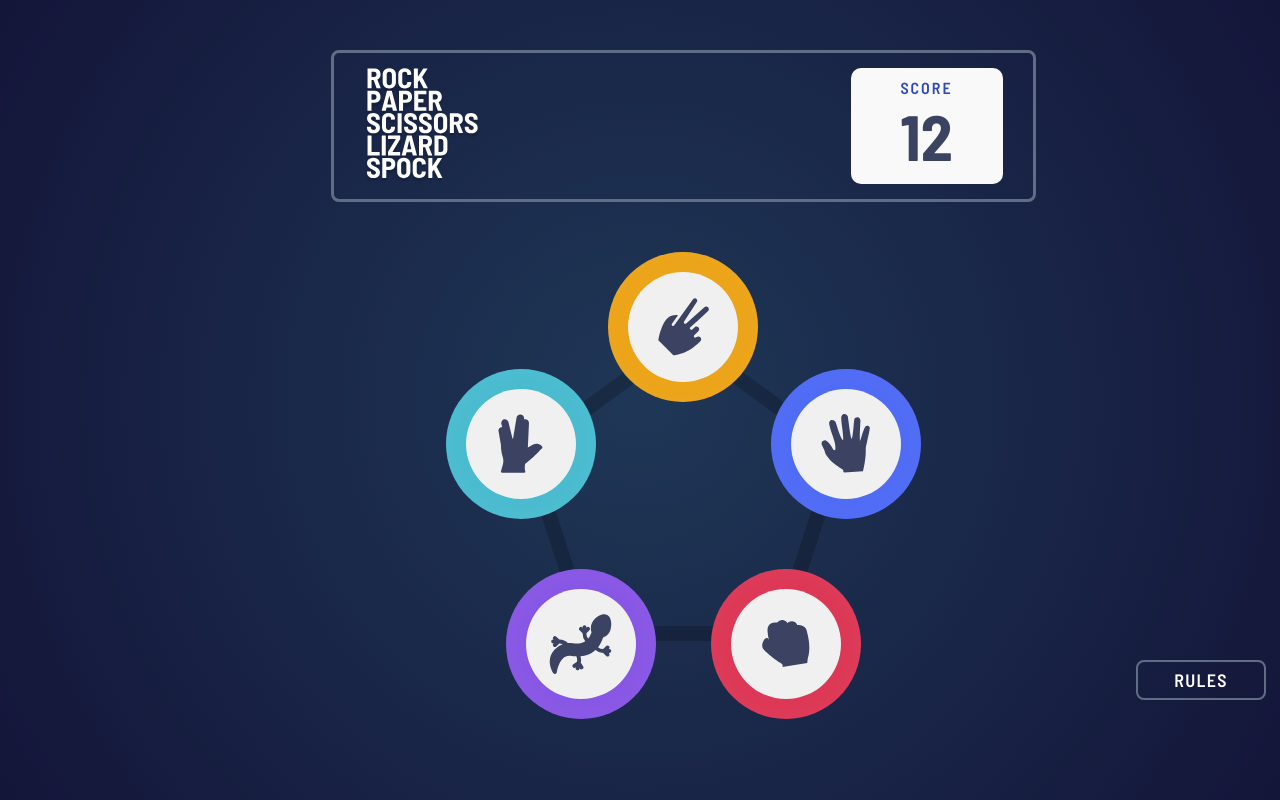
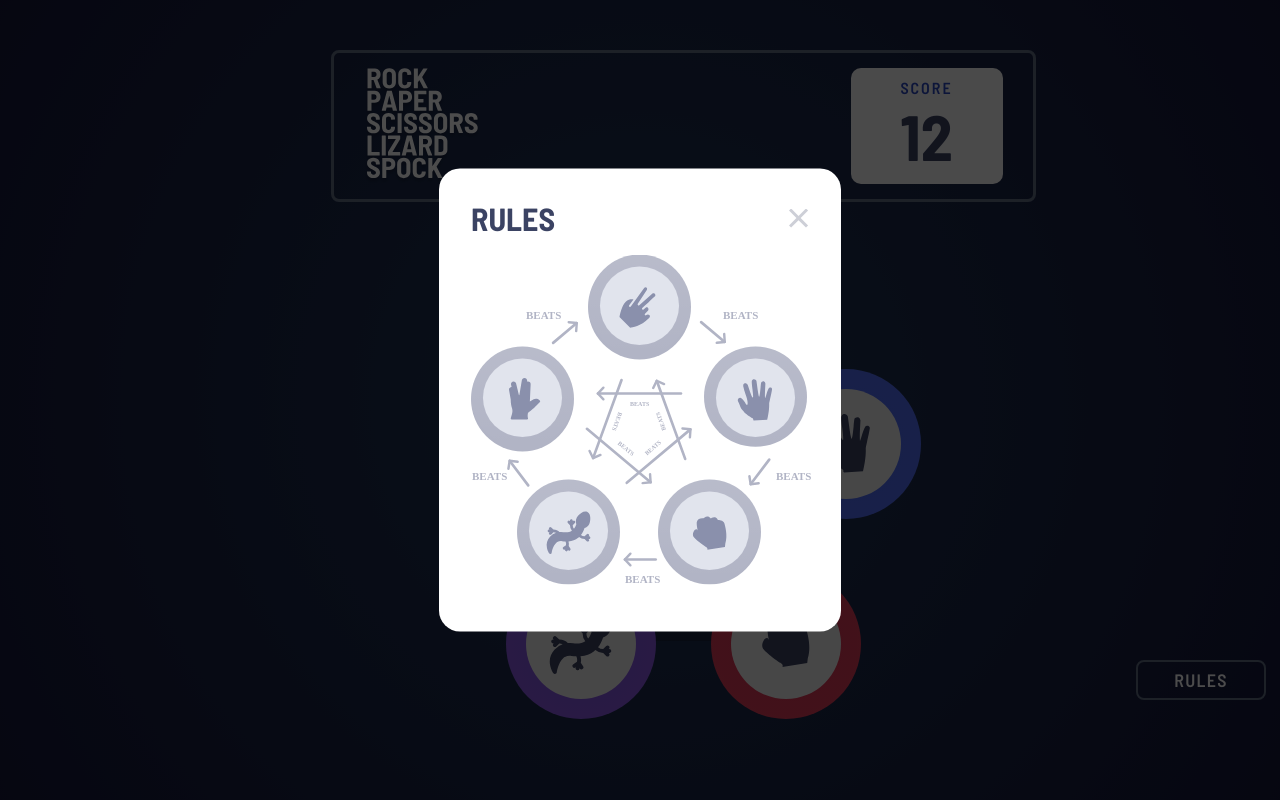
Before and after one commit to jownsu/rock-paper-scissor, a React (Create React App) app: page / in a window 1280 px wide. Both pictures are taken after a click on the button "RULES". Shown: the top 800 px of the page. Built offline with nearby package versions, Linux system fonts and the light colour scheme.

Commit message:
added rules modal and comparing of chips ui

```diff
--- a/src/views/RockPaperScissor/RockPaperScissor.jsx
+++ b/src/views/RockPaperScissor/RockPaperScissor.jsx
@@ -1,10 +1,15 @@
-import React from "react";
+import React, { useState } from "react";
 import "./RockPaperScissor.scss";
 import Pentagon from "./components/Pentagon/Pentagon";
-
+import RulesModal from "./components/Rules/RulesModal";
+import CompareChip from "./components/CompareChip/CompareChip";
 import Logo from "../../assets/images/logo-bonus.svg";
 
 function RockPaperScissor() {
+
+    const [showRules, setShowRules] = useState(false);
+    const [playerChip, setPlayerChip] = useState(null);
+
     return (
         <div className="container">
             <div className="header">
@@ -14,8 +19,20 @@ function RockPaperScissor() {
                     <h3>12</h3>
                 </div>
             </div>
-            <Pentagon />
-            <button type="button" className="rules_btn">Rules</button>
+            {
+                playerChip
+                ? <CompareChip player={playerChip} />
+                : <Pentagon onChipClick={type => setPlayerChip(type)} />
+            }
+
+            <button
+                type="button"
+                className="rules_btn"
+                onClick={() => setShowRules(true)}
+            >
+                Rules
+            </button>
+            { showRules && <RulesModal onHide={() => setShowRules(false)} /> }
         </div>
     );
 }
--- a/src/views/RockPaperScissor/components/Chip/Chip.jsx
+++ b/src/views/RockPaperScissor/components/Chip/Chip.jsx
@@ -1,11 +1,15 @@
 import React from "react";
 import "./Chip.scss";
 
-function Chip({type = ""}) {
+function Chip({type = "", onClick = () => {}, large = false}) {
     return (
-        <div className={`chip ${type}`}>
-            <span className={`chip_logo ${type}`}></span>
-        </div>
+        <button
+            type="button"
+            className={`chip ${type} ${large && "large"}`}
+            onClick={onClick}
+        >
+            <span className={`chip_logo ${type} ${large && "large"}`}></span>
+    </button>
     )
 }
 
--- a/src/views/RockPaperScissor/components/Chip/Chip.scss
+++ b/src/views/RockPaperScissor/components/Chip/Chip.scss
@@ -1,36 +1,53 @@
 
 .chip{
+    align-items: center;
+    background: none;
+    border-radius: 50%;
+    border: none;
+    cursor: pointer;
+    display: flex;
     height: 150px;
+    justify-content: center;
+    outline: none;
     width: 150px;
-    border-radius: 50%;
-    display: flex;
-    align-items: center;
-    justify-content: center;
 
+    &.large{
+        height: 300px;
+        width: 300px;
+    }
 
     &_logo{
-        background-color: #F0F0F0;
-        background-position: center;
-        background-repeat: no-repeat;
+        background: #17223E no-repeat center;
         border-radius: 50%;
         height: 110px;
         object-fit: contain;
         padding: 0px;
         width: 110px;
 
+        &.large{
+            height: 230px;
+            width: 230px;
+            background-size: 100px;
+        }
+
         &.rock{
+            background-color: #F0F0F0;
             background-image: url("../../../../assets/images/icon-rock.svg");
         }
         &.paper{
+            background-color: #F0F0F0;
             background-image: url("../../../../assets/images/icon-paper.svg");
         }
         &.scissors{
+            background-color: #F0F0F0;
             background-image: url("../../../../assets/images/icon-scissors.svg");
         }
         &.lizard{
+            background-color: #F0F0F0;
             background-image: url("../../../../assets/images/icon-lizard.svg");
         }
         &.spock{
+            background-color: #F0F0F0;
             background-image: url("../../../../assets/images/icon-spock.svg");
         }
     }
--- /dev/null
+++ b/src/views/RockPaperScissor/components/CompareChip/CompareChip.jsx
@@ -0,0 +1,32 @@
+
+import React, { useEffect, useState } from "react";
+import Chip from "../Chip/Chip";
+
+import "./CompareChip.scss";
+
+const CHIPS = ["scissors", "paper", "rock", "lizard", "spock"];
+
+function CompareChip({player = "scissors"}) {
+
+    const [computer, setComputer] = useState(null);
+
+    useEffect(() => {
+        let random_number = Math.floor(Math.floor(Math.random() * 5));
+        setComputer(CHIPS[random_number]);
+    }, []);
+
+    return (
+        <div className="compare_chip">
+            <div className="player">
+                <h4>You picked</h4>
+                <Chip type={player} large />
+            </div>
+            <div className="computer">
+                <h4>The house picked</h4>
+                <Chip type={computer} large />
+            </div>
+        </div>
+    )
+}
+
+export default CompareChip;
--- /dev/null
+++ b/src/views/RockPaperScissor/components/CompareChip/CompareChip.scss
@@ -0,0 +1,25 @@
+
+.compare_chip{
+    margin: 75px auto 0;
+    width: 705px;
+    display: flex;
+    justify-content: space-between;
+
+    img{
+
+    }
+    h4{
+        text-align: center;
+        color: #fff;
+        margin-bottom: 65px;
+        font-size: 22px;
+        text-transform: uppercase;
+        letter-spacing: 4px;
+    }
+    .player{
+
+    }
+    .computer{
+
+    }
+}
--- a/src/views/RockPaperScissor/components/Pentagon/Pentagon.jsx
+++ b/src/views/RockPaperScissor/components/Pentagon/Pentagon.jsx
@@ -3,14 +3,14 @@ import React from "react";
 import Chip from "../Chip/Chip";
 import "./Pentagon.scss";
 
-function Pentagon() {
+function Pentagon({onChipClick = () => {}}) {
     return (
         <div className="pentagon">
-            <Chip type="scissors"/>
-            <Chip type="paper"/>
-            <Chip type="rock"/>
-            <Chip type="lizard"/>
-            <Chip type="spock"/>
+            <Chip type="scissors" onClick={() => onChipClick("scissors")} />
+            <Chip type="paper"    onClick={() => onChipClick("paper")} />
+            <Chip type="rock"     onClick={() => onChipClick("rock")} />
+            <Chip type="lizard"   onClick={() => onChipClick("lizard")} />
+            <Chip type="spock"    onClick={() => onChipClick("spock")} />
         </div>
     )
 }
--- /dev/null
+++ b/src/views/RockPaperScissor/components/Rules/RulesModal.jsx
@@ -0,0 +1,18 @@
+import React from "react";
+
+import RulesImg from "../../../../assets/images/image-rules-bonus.svg";
+import "./RulesModal.scss";
+
+function RulesModal({ onHide = () => {} }) {
+    return (
+        <div className="rules_modal" onClick={onHide}>
+            <div className="rules" onClick={(e) => e.stopPropagation()}>
+                <button type="button" onClick={onHide}></button>
+                <h4>Rules</h4>
+                <img src={RulesImg} alt="rules" />
+            </div>
+        </div>
+    )
+}
+
+export default RulesModal;
--- /dev/null
+++ b/src/views/RockPaperScissor/components/Rules/RulesModal.scss
@@ -0,0 +1,46 @@
+.rules_modal{
+    background: rgba(0, 0, 0, .7);
+    height: 100%;
+    left: 0;
+    position: fixed;
+    top: 0;
+    width: 100%;
+
+    .rules{
+        background: #fff;
+        border-radius: 21px;
+        height: 463px;
+        left: 50%;
+        padding: 30px 32px;
+        position: fixed;
+        top: 50%;
+        transform: translate(-50%, -50%);
+        width: 402px;
+
+        h4{
+            color: hsl(229, 25%, 31%);
+            font-size: 32px;
+            text-transform: uppercase;
+        }
+        img{
+            height: 330px;
+            margin-top: 18px;
+            width: 340px;
+        }
+
+        button{
+            background-color: #fff;
+            background-image: url("../../../../assets/images/icon-close.svg");
+            background-repeat: no-repeat;
+            background-size: cover ;
+            border: none;
+            cursor: pointer;
+            height: 20px;
+            outline: none;
+            position: absolute;
+            right: 32px;
+            top: 40px;
+            width: 20px;
+        }
+    }
+}
```
